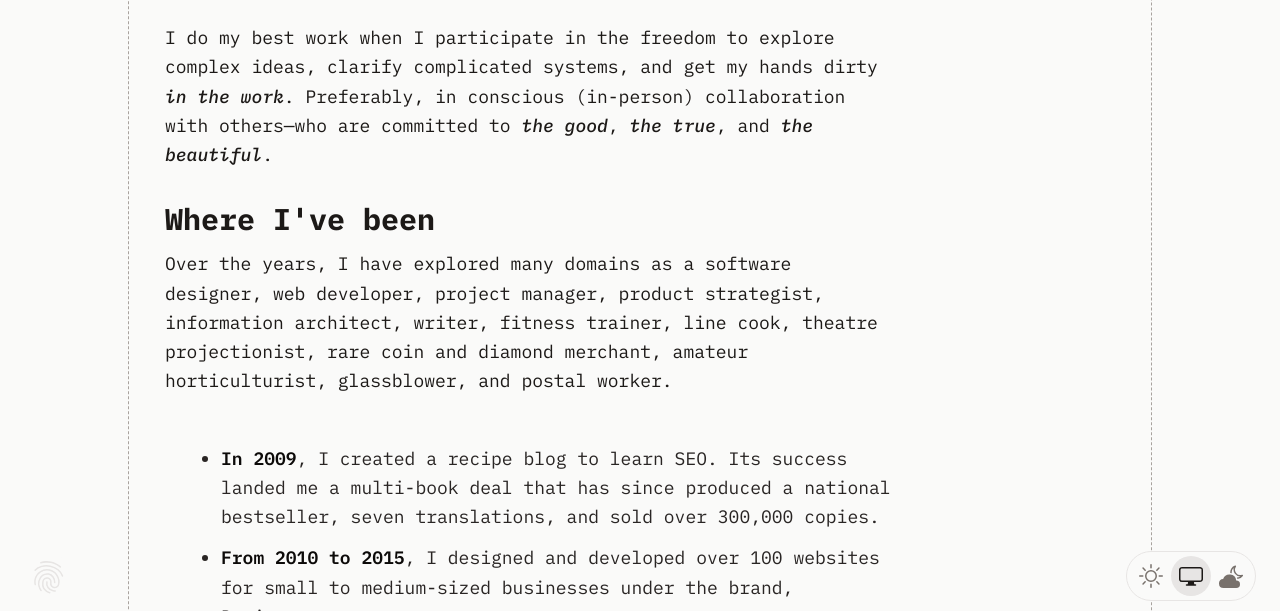
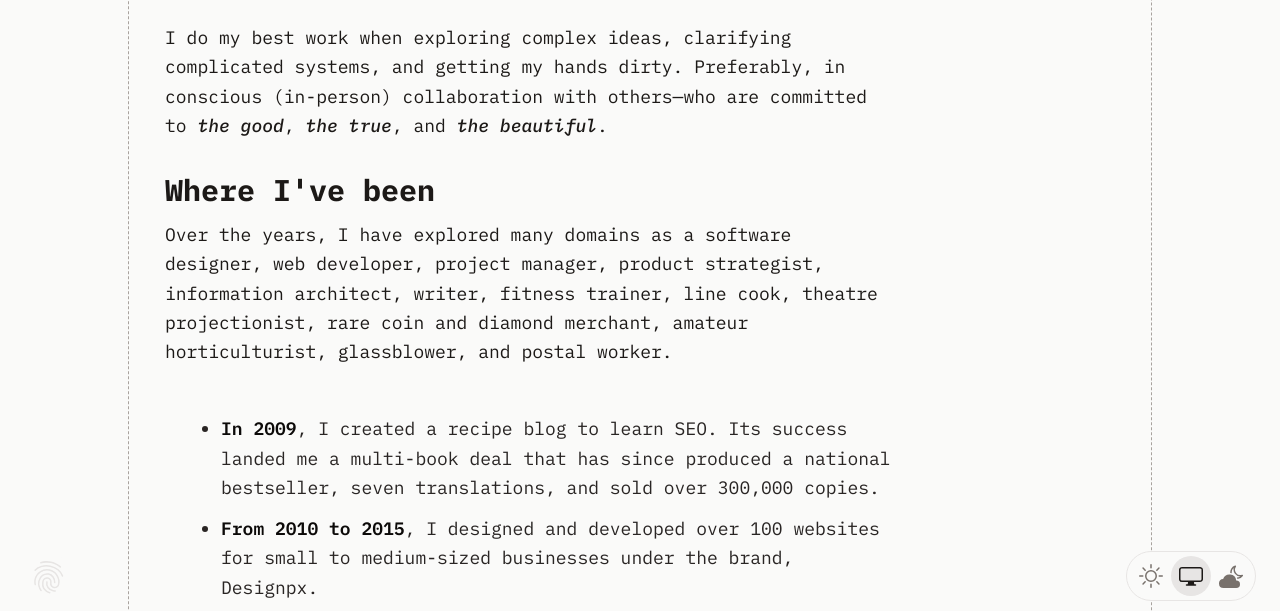
Before and after one commit to gigawatson/exploriter, a website: page about/index.html in a window 1280 px wide. Shown: the part 175-786 px from the top of the page. Drawn offline with Linux system fonts and the light colour scheme.

Commit message:
Update index.html

```diff
--- a/about/index.html
+++ b/about/index.html
@@ -74,7 +74,7 @@
 				<div class="text-xs bg-stone-50 p-1 text-stone-400 dark:bg-stone-900 dark:text-stone-600">/content</div>
 			</div>
 			<div class="text-base md:text-lg leading-relaxed md:leading-relaxed">
-				<p class="mb-8">I do my best work when I participate in the freedom to explore complex ideas, clarify complicated systems, and get my hands dirty <em>in the work</em>. Preferably, in conscious (in-person) collaboration with others&mdash;who are committed to <em>the good</em>, <em>the true</em>, and <em>the beautiful</em>.</p>
+				<p class="mb-8">I do my best work when exploring complex ideas, clarifying complicated systems, and getting my hands dirty. Preferably, in conscious (in-person) collaboration with others&mdash;who are committed to <em>the good</em>, <em>the true</em>, and <em>the beautiful</em>.</p>
 				<h2 class="font-bold text-2xl sm:text-3xl mb-3">Where I've been</h2>
 				<p class="mb-12">Over the years, I have explored many domains as a software designer, web developer, project manager, product strategist, information architect, writer, fitness trainer, line cook, theatre projectionist, rare coin and diamond merchant, amateur horticulturist, glassblower, and postal worker.</p>
 				<ul class="list-disc ml-14 mb-12 text-stone-800 dark:text-stone-300">
```
